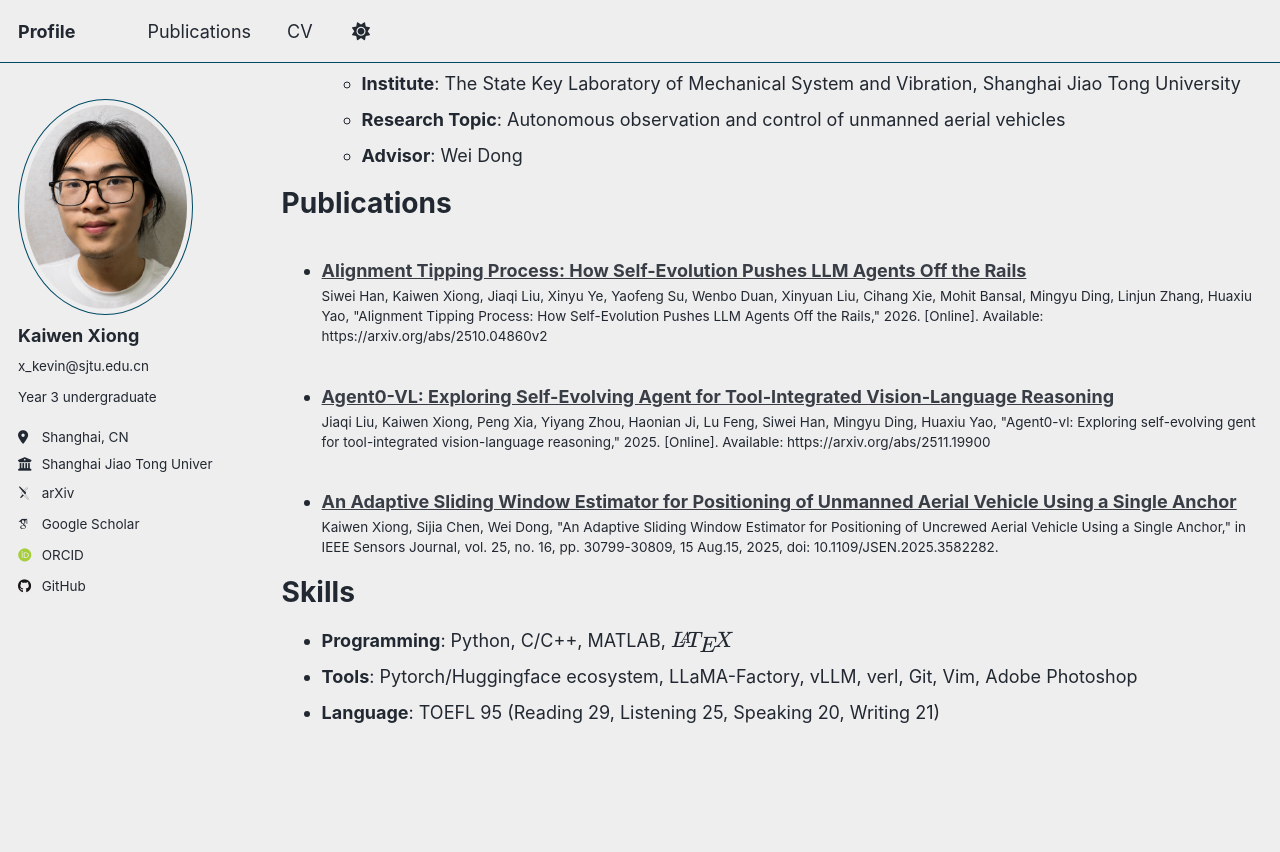
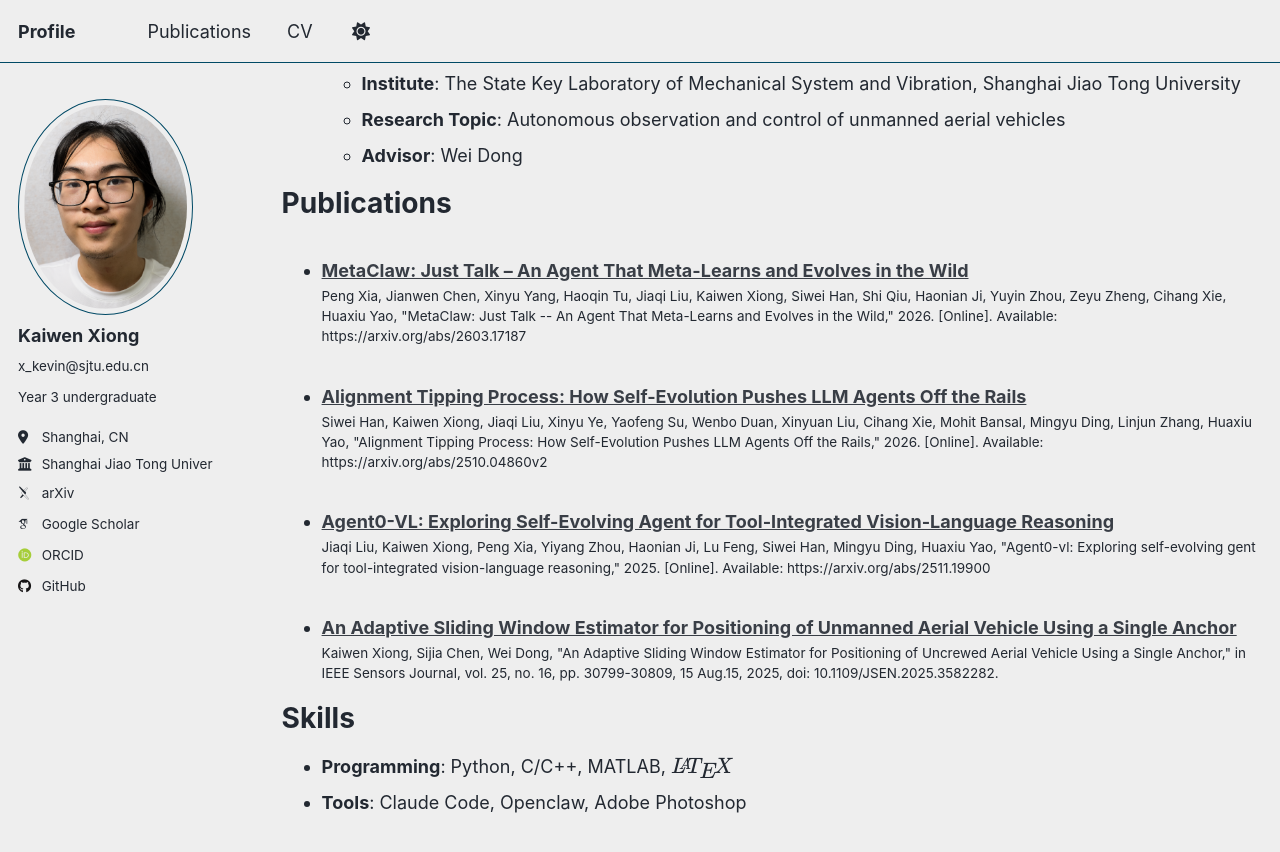
Before and after one commit to kevinx0522/kevinx0522.github.io, a Jekyll site: the page built from _pages/cv.md, in a window 1280 px wide and 900 px high, scrolled down 646 px. Shown: the top 852 px of the window. Built offline with Jekyll 4.4.1, drawn with Linux system fonts in a browser that asks for light colours; some web fonts are replaced; a script that is not in the unit is left out.

Commit message:
Add MetaClaw paper and update CV skills
Co-Authored-By: Claude Opus 4.6 <noreply@anthropic.com>

```diff
--- a/_pages/cv.md
+++ b/_pages/cv.md
@@ -42,8 +42,7 @@ Publications
 Skills
 ======
 * **Programming**: Python, C/C++, MATLAB, $$\LaTeX$$
-* **Tools**: Pytorch/Huggingface ecosystem, LLaMA-Factory, vLLM, verl, Git, Vim, Adobe Photoshop
-* **Language**: TOEFL 95 (Reading 29, Listening 25, Speaking 20, Writing 21)
+* **Tools**: Claude Code, Openclaw, Adobe Photoshop
 
 <!-- Talks
 ======
--- /dev/null
+++ b/_publications/2026-03-18-MetaClaw.md
@@ -0,0 +1,19 @@
+---
+title: "MetaClaw: Just Talk -- An Agent That Meta-Learns and Evolves in the Wild"
+collection: publications
+category: conferences
+permalink: _publications/2026-03-18-MetaClaw
+excerpt: 'MetaClaw is an agent that meta-learns and evolves in the wild. It turns every live conversation into a learning signal by placing the model behind a proxy that injects relevant skills at each turn and meta-learns from accumulated experience, enabling continuous improvement through real-world deployment without requiring a GPU cluster.'
+date: 2026-03-18
+venue: 'arXiv preprint'
+paperurl: 'https://arxiv.org/abs/2603.17187'
+bibtexurl: 'http://kevinx0522.github.io/files/bibtex-2026-03-18-MetaClaw.bib'
+citation: 'Peng Xia, Jianwen Chen, Xinyu Yang, Haoqin Tu, Jiaqi Liu, Kaiwen Xiong, Siwei Han, Shi Qiu, Haonian Ji, Yuyin Zhou, Zeyu Zheng, Cihang Xie, Huaxiu Yao, "MetaClaw: Just Talk -- An Agent That Meta-Learns and Evolves in the Wild," 2026. [Online]. Available: https://arxiv.org/abs/2603.17187'
+authors: "Peng Xia, Jianwen Chen, Xinyu Yang, Haoqin Tu, Jiaqi Liu, Kaiwen Xiong, Siwei Han, Shi Qiu, Haonian Ji, Yuyin Zhou, Zeyu Zheng, Cihang Xie, Huaxiu Yao"
+current_author: "Kaiwen Xiong"
+image: "/images/publication/MetaClaw.png"
+header:
+  teaser: "/images/publication/MetaClaw.png"
+---
+
+MetaClaw is an agent that meta-learns and evolves in the wild. It turns every live conversation into a learning signal by placing the model behind a proxy that injects relevant skills at each turn and meta-learns from accumulated experience, enabling continuous improvement through real-world deployment without requiring a GPU cluster.
```
Also changed, not shown: images/publication/MetaClaw.png (added).
